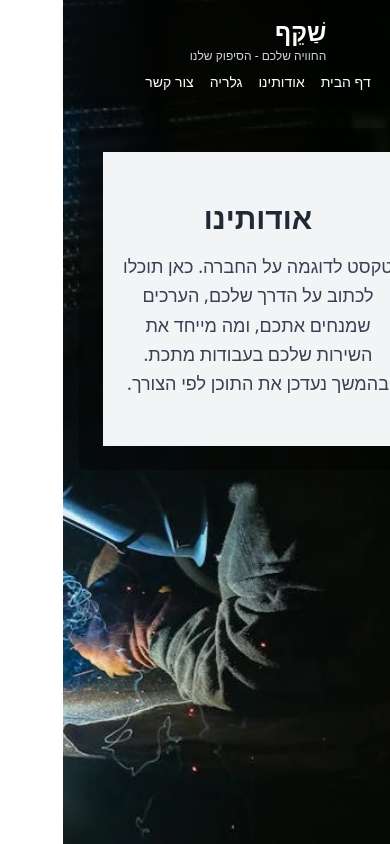
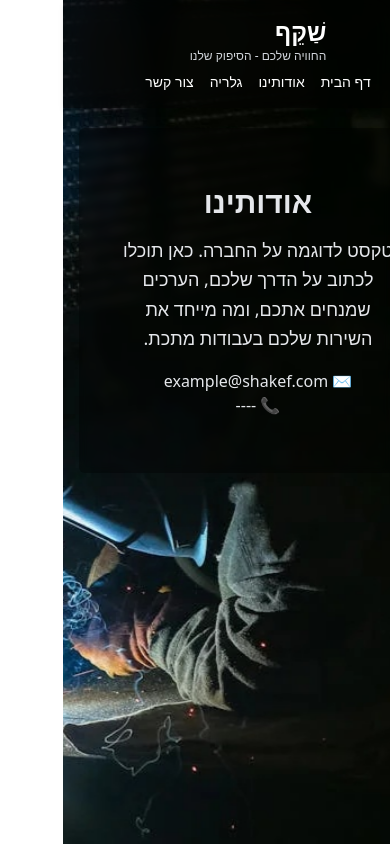
Before and after one commit to yakovmaman3/shakef-frontend-vite, a React (Vite) app: page / in a window 390 px wide. Both pictures are taken after a click on the button "אודותינו". Built offline with nearby package versions, Linux system fonts and the light colour scheme; the HTML template or start-up script is replaced by a standard one.

Commit message:
onclick whatsapp phone btn

```diff
--- a/src/components/AboutSection.jsx
+++ b/src/components/AboutSection.jsx
@@ -2,13 +2,15 @@ import React from "react";
 
 export default function AboutSection() {
   return (
-    <section id="about" className="bg-gray-100 text-gray-800 py-12 px-4">
-      <div className="max-w-4xl mx-auto text-center">
+    <section id="about" className="text-gray-200">
+      <div className="max-w-4xl mx-auto text-center py-8 px-4">
         <h2 className="text-3xl font-bold mb-4">אודותינו</h2>
-        <p className="text-lg text-gray-700 leading-relaxed">
+        <p className="text-lg mb-4 leading-relaxed">
           טקסט לדוגמה על החברה. כאן תוכלו לכתוב על הדרך שלכם, הערכים שמנחים אתכם,
-          ומה מייחד את השירות שלכם בעבודות מתכת. בהמשך נעדכן את התוכן לפי הצורך.
+          ומה מייחד את השירות שלכם בעבודות מתכת.
         </p>
+        <p className="text-md mt-4">✉️ example@shakef.com</p>
+        <p className="text-md">📞 ----</p>
       </div>
     </section>
   );
--- a/src/components/ContactSection.jsx
+++ b/src/components/ContactSection.jsx
@@ -2,14 +2,14 @@ import React from "react";
 
 export default function ContactSection() {
   return (
-    <section id="contact" className="bg-white text-gray-800 py-12 px-4">
-      <div className="max-w-2xl mx-auto text-center">
+    <section id="contact" className="text-gray-200">
+      <div className="max-w-2xl mx-auto text-center py-8 px-4">
         <h2 className="text-3xl font-bold mb-4">צור קשר</h2>
-        <p className="text-gray-600 mb-6">נשמח לשוחח איתכם! מלאו את הטופס ונחזור אליכם בהקדם.</p>
+        <p className="mb-6">נשמח לשוחח איתכם! מלאו את הטופס ונחזור אליכם בהקדם.</p>
         <form className="space-y-4">
-          <input type="text" placeholder="שם מלא" className="w-full border border-gray-300 rounded px-4 py-2" />
-          <input type="email" placeholder="אימייל" className="w-full border border-gray-300 rounded px-4 py-2" />
-          <textarea placeholder="הודעה" rows="4" className="w-full border border-gray-300 rounded px-4 py-2" />
+          <input type="text" placeholder="שם מלא" className="w-full rounded px-4 py-2 text-black" />
+          <input type="email" placeholder="אימייל" className="w-full rounded px-4 py-2 text-black" />
+          <textarea placeholder="הודעה" rows="4" className="w-full rounded px-4 py-2 text-black" />
           <button type="submit" className="bg-blue-600 text-white px-6 py-2 rounded hover:bg-blue-700 transition">
             שלח
           </button>
```
Also changed, not shown: public/phone.png (added), public/whatsapp.png (added).
